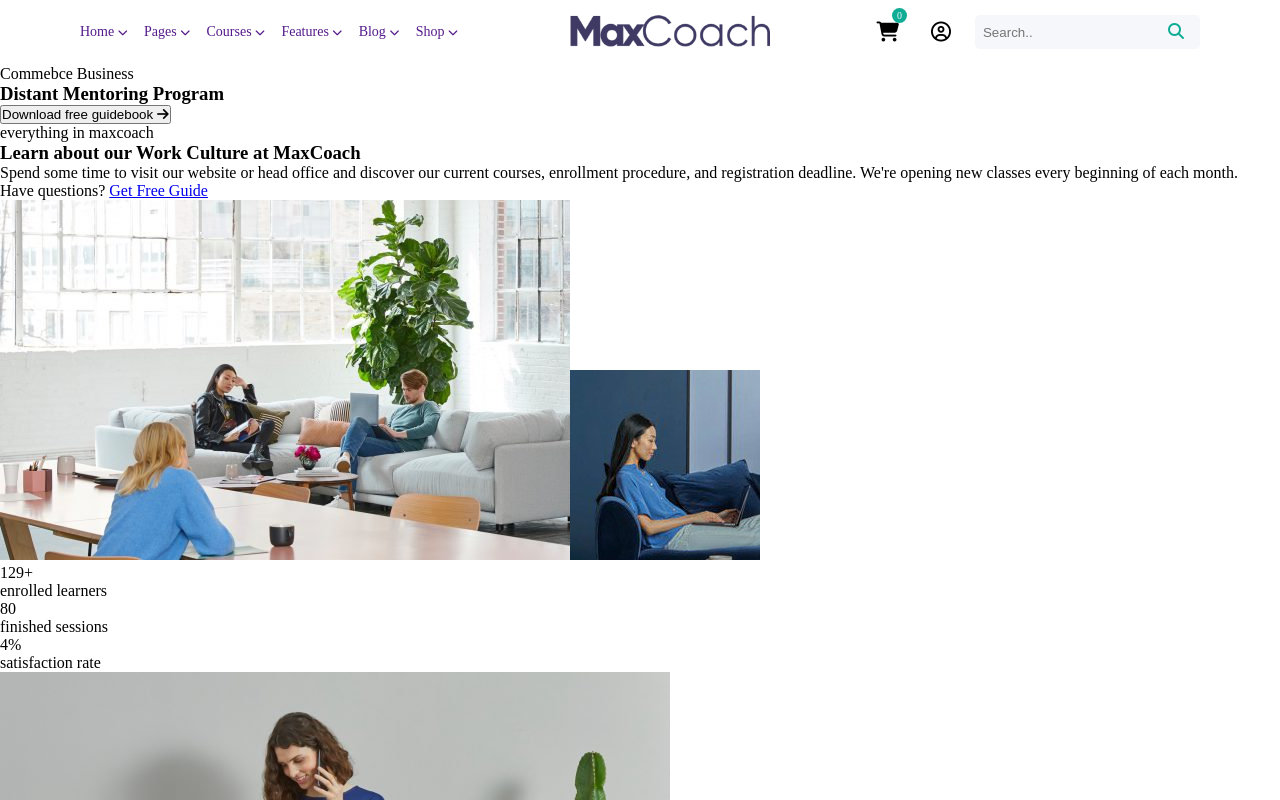
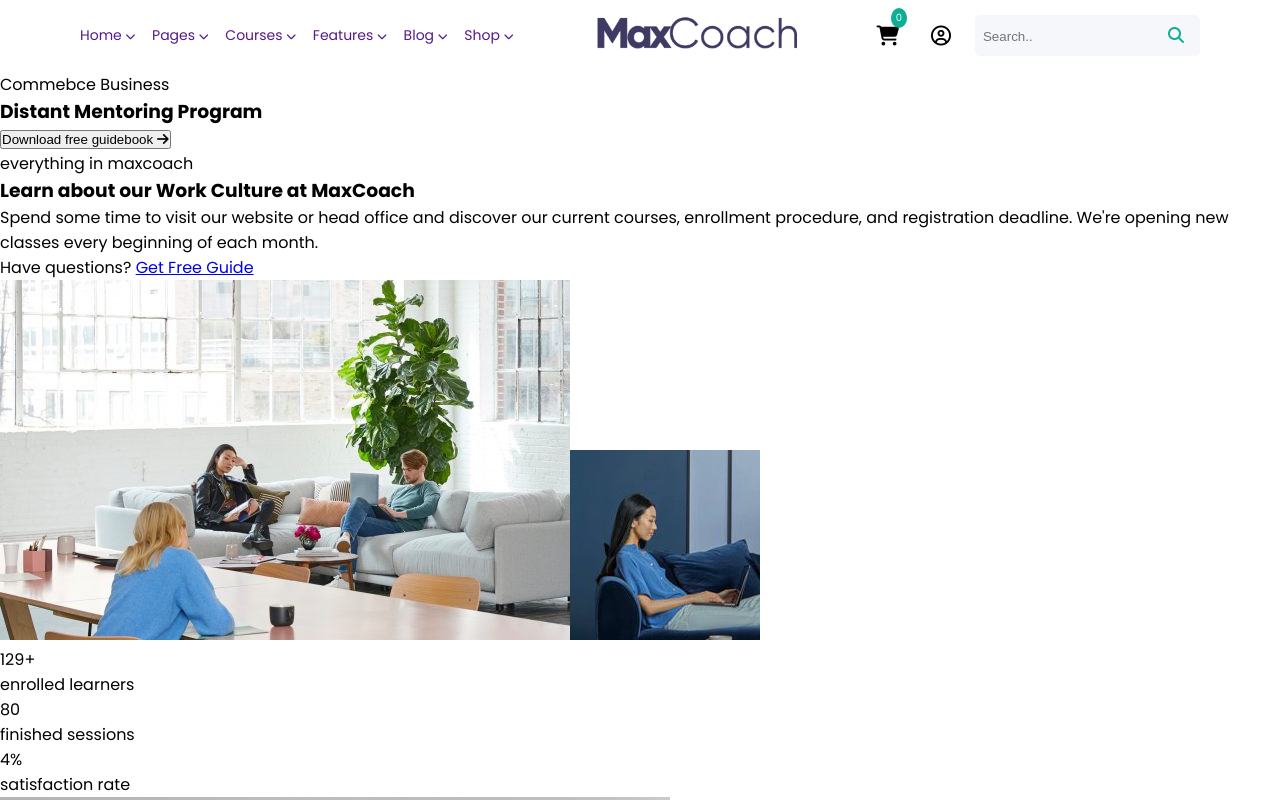
Before and after one commit to MarioBroi/proj-html-vuejs, a Vue app: page / in a window 1280 px wide. Shown: the top 800 px of the page. Built offline with nearby package versions, Linux system fonts and the light colour scheme.

Commit message:
edit font family

```diff
--- a/index.html
+++ b/index.html
@@ -11,6 +11,13 @@
     crossorigin="anonymous" referrerpolicy="no-referrer" />
   <!-- Font Awesome -->
 
+  <link rel="preconnect" href="https://fonts.googleapis.com">
+  <link rel="preconnect" href="https://fonts.gstatic.com" crossorigin>
+  <link
+    href="https://fonts.googleapis.com/css2?family=Poppins:ital,wght@0,100;0,200;0,300;0,400;0,500;0,600;0,700;0,800;0,900;1,100;1,200;1,300;1,400;1,500;1,600;1,700;1,800;1,900&display=swap"
+    rel="stylesheet">
+  <!-- Google Font Poppins -->
+
   <title>Max Coach</title>
 </head>
 
--- a/src/style.css
+++ b/src/style.css
@@ -16,6 +16,12 @@
   --proj-dark: #696969;
 }
 
+body {
+  font-family: "Poppins", sans-serif;
+  font-weight: 400;
+  font-style: normal;
+}
+
 /* #endregion Common */
 
 /* #region Header */
@@ -27,6 +33,7 @@
 
   .dropdown {
     font-size: 14px;
+
     a {
       padding: 0 0.8rem 0 0;
       text-decoration: none;
@@ -91,3 +98,6 @@
 }
 
 /* #endregion Header */
+
+/* #region Main */
+/* #endregion Main */
```
